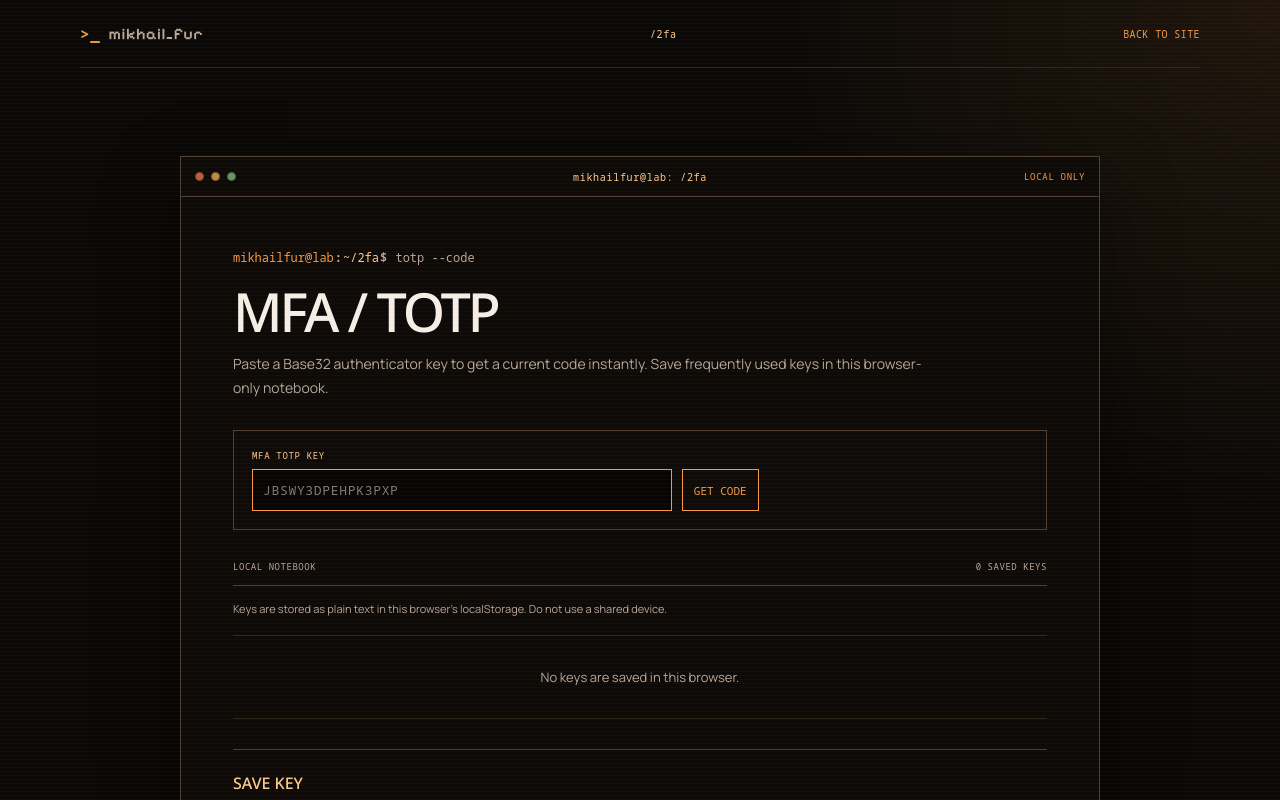
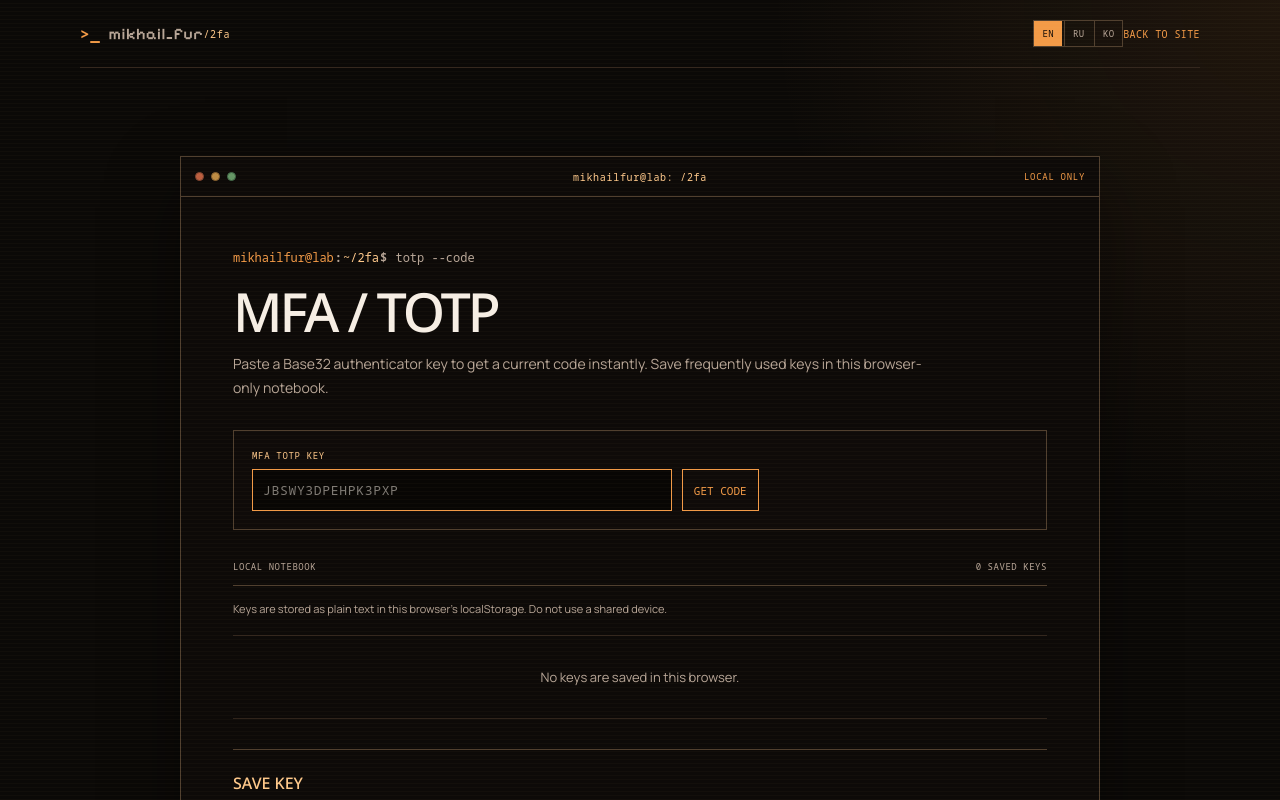
Before and after one commit to mikhailfur/mikhailfur, a Next.js app: page /2fa in a window 1280 px wide. Shown: the top 800 px of the page. Built offline with nearby package versions, Linux system fonts and the light colour scheme; a small style sheet from the web is missing; a web font is replaced by a local one.

Commit message:
little fixes

```diff
--- a/src/app/globals.css
+++ b/src/app/globals.css
@@ -791,12 +791,13 @@ section[id] { scroll-margin-top: 96px; } body.reader-open { overflow: hidden; }
 .twofa-panel { display: grid; gap: 17px; max-width: 660px; margin-top: 30px; padding: 22px; border: 1px solid var(--line-strong); background: rgba(16, 13, 10, .76); }.twofa-panel label, .twofa-add label { display: grid; gap: 7px; color: var(--orange-soft); font-size: 9px; letter-spacing: .075em; }.twofa-panel input, .twofa-panel textarea, .twofa-add input, .twofa-add select { width: 100%; border: 1px solid var(--line-strong); outline: 0; background: #080604; color: var(--text); caret-color: var(--orange); font: 13px var(--terminal); }.twofa-panel input, .twofa-add input, .twofa-add select { min-height: 40px; padding: 9px 10px; }.twofa-panel textarea { min-height: 92px; padding: 12px; resize: vertical; line-height: 1.75; }.twofa-panel input:focus, .twofa-panel textarea:focus, .twofa-add input:focus, .twofa-add select:focus { border-color: var(--orange); }.twofa-panel p { margin: 0; color: var(--muted); font: 12px / 1.6 var(--body); }.twofa-warning { color: var(--orange-soft) !important; }
 .twofa-file-label { position: relative; display: block !important; overflow: hidden; padding: 11px 12px; border: 1px dashed var(--line-strong); color: var(--muted) !important; cursor: pointer; }.twofa-file-label:hover { border-color: var(--orange); color: var(--orange-soft) !important; }.twofa-file-label input { position: absolute; inset: 0; opacity: 0; cursor: pointer; }.twofa-file-label span { margin-top: 5px; font-size: 10px; }
 .twofa-vault { margin-top: 30px; }.twofa-toolbar { display: flex; justify-content: space-between; gap: 16px; align-items: center; padding: 0 0 12px; border-bottom: 1px solid var(--line-strong); color: var(--muted); font-size: 9px; letter-spacing: .06em; }.twofa-toolbar > div { display: flex; gap: 13px; }.twofa-text-button { padding: 0; border: 0; background: transparent; color: var(--orange); font: 10px var(--terminal); letter-spacing: .04em; }.twofa-text-button:hover, .twofa-text-button:focus-visible { color: var(--orange-soft); outline: 0; text-decoration: underline; text-underline-offset: 4px; }
+.twofa-language-switcher { display: flex; gap: 2px; margin-left: auto; border: 1px solid var(--line-strong); }.twofa-language-switcher button { min-width: 28px; min-height: 25px; padding: 0 6px; border: 0; border-left: 1px solid var(--line-strong); background: transparent; color: var(--muted); cursor: pointer; font: 9px var(--terminal); letter-spacing: .04em; }.twofa-language-switcher button:first-child { border-left: 0; }.twofa-language-switcher button:hover, .twofa-language-switcher button:focus-visible { color: var(--orange-soft); outline: 1px solid var(--orange); outline-offset: -1px; }.twofa-language-switcher button[aria-pressed="true"] { background: var(--orange); color: #160e08; }
 .twofa-note { max-width: 68ch; margin: 14px 0 0; color: var(--muted); font: 11px / 1.55 var(--body); }
 .twofa-grid { display: grid; grid-template-columns: repeat(2, minmax(0, 1fr)); gap: 12px; margin: 18px 0 30px; }.twofa-card { display: grid; gap: 18px; min-height: 192px; padding: 17px; border: 1px solid var(--line-strong); background: linear-gradient(135deg, #120e0a, #0c0907); }.twofa-card-head { display: flex; justify-content: space-between; align-items: start; gap: 14px; }.twofa-card-head div { display: grid; gap: 4px; min-width: 0; }.twofa-card-head strong { overflow: hidden; color: var(--text); font-size: 14px; text-overflow: ellipsis; white-space: nowrap; }.twofa-card-head span { overflow: hidden; color: var(--muted); font: 10px var(--body); text-overflow: ellipsis; white-space: nowrap; }.twofa-code { display: grid; gap: 5px; width: 100%; padding: 0; border: 0; background: transparent; color: var(--orange-soft); text-align: left; }.twofa-code span { font: 500 clamp(28px, 4vw, 42px) / 1 var(--display); letter-spacing: .05em; }.twofa-code small { color: var(--muted); font: 8px var(--terminal); letter-spacing: .1em; }.twofa-code:hover span, .twofa-code:focus-visible span { color: var(--orange); outline: 0; }.twofa-card footer { display: flex; justify-content: space-between; gap: 8px; color: var(--muted); font-size: 8px; letter-spacing: .04em; }.twofa-empty { grid-column: 1 / -1; margin: 0; padding: 32px 0; border-block: 1px solid var(--line); color: var(--muted); text-align: center; font: 13px var(--body); }
 .twofa-add { padding-top: 22px; border-top: 1px solid var(--line-strong); }.twofa-add h2 { margin: 0 0 18px; color: var(--orange-soft); font: 500 16px var(--display); }.twofa-form-grid { display: grid; grid-template-columns: repeat(3, 1fr); gap: 13px; margin-bottom: 18px; }.twofa-form-grid .twofa-wide { grid-column: span 3; }
 .twofa-form-grid.twofa-simple-form { grid-template-columns: 1fr 1fr; max-width: 620px; }
 @keyframes twofa-blink { 50% { opacity: .35; } }
-@media (max-width: 640px) { .twofa-shell { padding: 0 12px 26px; }.twofa-topbar { min-height: 56px; }.twofa-window { margin-top: 22px; }.twofa-window-bar { grid-template-columns: auto 1fr; }.twofa-window-bar > span:nth-child(2) { justify-self: end; }.twofa-status { display: none; }.twofa-content { padding: 22px 15px; }.twofa-grid, .twofa-form-grid, .twofa-quick { grid-template-columns: 1fr; }.twofa-quick form { flex-direction: column; align-items: stretch; }.twofa-quick .twofa-code { padding: 14px 0 0; border-top: 1px solid var(--line); border-left: 0; }.twofa-form-grid .twofa-wide { grid-column: auto; }.twofa-card { min-height: 176px; }.twofa-toolbar { align-items: start; flex-direction: column; }.twofa-choice .button { width: 100%; justify-content: center; }.twofa-card footer { flex-direction: column; } }
+@media (max-width: 640px) { .twofa-shell { padding: 0 12px 26px; }.twofa-topbar { min-height: 56px; gap: 9px; }.twofa-topbar > .brand { min-width: 0; overflow: hidden; text-overflow: ellipsis; white-space: nowrap; }.twofa-topbar > :nth-child(2), .twofa-topbar > .twofa-text-button { display: none; }.twofa-language-switcher { margin-left: auto; }.twofa-window { margin-top: 22px; }.twofa-window-bar { grid-template-columns: auto 1fr; }.twofa-window-bar > span:nth-child(2) { justify-self: end; }.twofa-status { display: none; }.twofa-content { padding: 22px 15px; }.twofa-grid, .twofa-form-grid, .twofa-quick { grid-template-columns: 1fr; }.twofa-quick form { flex-direction: column; align-items: stretch; }.twofa-quick .twofa-code { padding: 14px 0 0; border-top: 1px solid var(--line); border-left: 0; }.twofa-form-grid .twofa-wide { grid-column: auto; }.twofa-card { min-height: 176px; }.twofa-toolbar { align-items: start; flex-direction: column; }.twofa-choice .button { width: 100%; justify-content: center; }.twofa-card footer { flex-direction: column; } }
 
 /* Fullscreen Terminal & Miyabi AI Overlay Styles */
 .terminal-fullscreen-trigger {
--- a/src/components/twofa/two-factor-notebook.tsx
+++ b/src/components/twofa/two-factor-notebook.tsx
@@ -1,23 +1,41 @@
 "use client";
 
 import Link from "next/link";
-import { FormEvent, useEffect, useState } from "react";
+import { FormEvent, useEffect, useState, useSyncExternalStore } from "react";
 import { getTotpCode, normalizeSecret, type TotpEntry } from "@/utils/totp";
 import { playBeepSound, playKeyClickSound, playSuccessSound } from "@/utils/sfx";
 
 type Language = "en" | "ru" | "ko";
 type Copy = Record<string, string>;
 const storageKey = "mikhailfur.twofa.notebook";
+const languageListeners = new Set<() => void>();
+let currentLanguage: Language = "en";
 
 const copy: Record<Language, Copy> = {
-  en: { title: "MFA / TOTP", lead: "Paste a Base32 authenticator key to get a current code instantly. Save frequently used keys in this browser-only notebook.", key: "MFA TOTP KEY", getCode: "GET CODE", code: "CURRENT CODE", refresh: "REFRESH", notebook: "LOCAL NOTEBOOK", saved: "SAVED KEYS", add: "SAVE KEY", name: "NAME", secret: "KEY", remove: "REMOVE", empty: "No keys are saved in this browser.", local: "LOCAL ONLY", back: "BACK TO SITE", invalid: "Enter a valid Base32 TOTP key.", copied: "Code copied", note: "Keys are stored as plain text in this browser's localStorage. Do not use a shared device.", expires: "NEXT CODE" },
-  ru: { title: "MFA / TOTP", lead: "Вставьте Base32-ключ аутентификатора, чтобы сразу получить текущий код. Часто используемые ключи можно сохранить в локальном блокноте браузера.", key: "MFA TOTP КЛЮЧ", getCode: "ПОЛУЧИТЬ КОД", code: "ТЕКУЩИЙ КОД", refresh: "ОБНОВЛЕНИЕ", notebook: "ЛОКАЛЬНЫЙ БЛОКНОТ", saved: "СОХРАНЁННЫЕ КЛЮЧИ", add: "СОХРАНИТЬ КЛЮЧ", name: "ИМЯ", secret: "КЛЮЧ", remove: "УДАЛИТЬ", empty: "В этом браузере ещё нет сохранённых ключей.", local: "ТОЛЬКО ЛОКАЛЬНО", back: "НАЗАД НА САЙТ", invalid: "Введите корректный Base32 TOTP-ключ.", copied: "Код скопирован", note: "Ключи сохраняются открытым текстом в localStorage браузера. Не используйте общий компьютер.", expires: "СЛЕДУЮЩИЙ КОД" },
-  ko: { title: "MFA / TOTP", lead: "Base32 인증기 키를 붙여 넣어 현재 코드를 즉시 확인하세요. 자주 쓰는 키는 이 브라우저 전용 노트에 저장할 수 있습니다.", key: "MFA TOTP 키", getCode: "코드 보기", code: "현재 코드", refresh: "새로고침", notebook: "로컬 노트", saved: "저장된 키", add: "키 저장", name: "이름", secret: "키", remove: "제거", empty: "이 브라우저에 저장된 키가 없습니다.", local: "로컬 전용", back: "사이트로 돌아가기", invalid: "유효한 Base32 TOTP 키를 입력하세요.", copied: "코드가 복사됨", note: "키는 이 브라우저의 localStorage에 일반 텍스트로 저장됩니다. 공용 기기에서는 사용하지 마세요.", expires: "다음 코드" },
+  en: { title: "MFA / TOTP", lead: "Paste a Base32 authenticator key to get a current code instantly. Save frequently used keys in this browser-only notebook.", key: "MFA TOTP KEY", getCode: "GET CODE", code: "CURRENT CODE", refresh: "REFRESH", notebook: "LOCAL NOTEBOOK", saved: "SAVED KEYS", add: "SAVE KEY", name: "NAME", secret: "KEY", remove: "REMOVE", empty: "No keys are saved in this browser.", local: "LOCAL ONLY", language: "LANGUAGE", back: "BACK TO SITE", invalid: "Enter a valid Base32 TOTP key.", copied: "Code copied", note: "Keys are stored as plain text in this browser's localStorage. Do not use a shared device.", expires: "NEXT CODE" },
+  ru: { title: "MFA / TOTP", lead: "Вставьте Base32-ключ аутентификатора, чтобы сразу получить текущий код. Часто используемые ключи можно сохранить в локальном блокноте браузера.", key: "MFA TOTP КЛЮЧ", getCode: "ПОЛУЧИТЬ КОД", code: "ТЕКУЩИЙ КОД", refresh: "ОБНОВЛЕНИЕ", notebook: "ЛОКАЛЬНЫЙ БЛОКНОТ", saved: "СОХРАНЁННЫЕ КЛЮЧИ", add: "СОХРАНИТЬ КЛЮЧ", name: "ИМЯ", secret: "КЛЮЧ", remove: "УДАЛИТЬ", empty: "В этом браузере ещё нет сохранённых ключей.", local: "ТОЛЬКО ЛОКАЛЬНО", language: "ЯЗЫК", back: "НАЗАД НА САЙТ", invalid: "Введите корректный Base32 TOTP-ключ.", copied: "Код скопирован", note: "Ключи сохраняются открытым текстом в localStorage браузера. Не используйте общий компьютер.", expires: "СЛЕДУЮЩИЙ КОД" },
+  ko: { title: "MFA / TOTP", lead: "Base32 인증기 키를 붙여 넣어 현재 코드를 즉시 확인하세요. 자주 쓰는 키는 이 브라우저 전용 노트에 저장할 수 있습니다.", key: "MFA TOTP 키", getCode: "코드 보기", code: "현재 코드", refresh: "새로고침", notebook: "로컬 노트", saved: "저장된 키", add: "키 저장", name: "이름", secret: "키", remove: "제거", empty: "이 브라우저에 저장된 키가 없습니다.", local: "로컬 전용", language: "언어", back: "사이트로 돌아가기", invalid: "유효한 Base32 TOTP 키를 입력하세요.", copied: "코드가 복사됨", note: "키는 이 브라우저의 localStorage에 일반 텍스트로 저장됩니다. 공용 기기에서는 사용하지 마세요.", expires: "다음 코드" },
 };
 
 function readLanguage(): Language {
   const stored = typeof window === "undefined" ? null : localStorage.getItem("terminal-blog.language");
-  return stored === "ru" || stored === "ko" ? stored : "en";
+  if (stored === "en" || stored === "ru" || stored === "ko") currentLanguage = stored;
+  return currentLanguage;
+}
+
+function subscribeToLanguage(listener: () => void) {
+  languageListeners.add(listener);
+  return () => languageListeners.delete(listener);
+}
+
+function saveLanguage(nextLanguage: Language) {
+  currentLanguage = nextLanguage;
+  try {
+    localStorage.setItem("terminal-blog.language", nextLanguage);
+  } catch {
+    // The current-page choice remains available when browser storage is unavailable.
+  }
+  languageListeners.forEach((listener) => listener());
 }
 
 function readNotebook() {
@@ -54,7 +72,8 @@ function Code({ entry, text }: { entry: Pick<TotpEntry, "secret" | "digits" | "p
 }
 
 export function TwoFactorNotebook() {
-  const [language] = useState(readLanguage);
+  // The server snapshot keeps the hydration render deterministic; the browser preference follows after hydration.
+  const language = useSyncExternalStore<Language>(subscribeToLanguage, readLanguage, () => "en");
   const text = copy[language];
   const [quickKey, setQuickKey] = useState("");
   const [quickEntry, setQuickEntry] = useState<Pick<TotpEntry, "secret" | "digits" | "period" | "algorithm"> | null>(null);
@@ -66,6 +85,9 @@ export function TwoFactorNotebook() {
     const timer = window.setTimeout(() => setEntries(readNotebook()), 0);
     return () => window.clearTimeout(timer);
   }, []);
+  const changeLanguage = (nextLanguage: Language) => {
+    saveLanguage(nextLanguage);
+  };
   const setNotebook = (next: TotpEntry[]) => { setEntries(next); saveNotebook(next); };
   const calculate = (event: FormEvent) => {
     event.preventDefault();
@@ -83,7 +105,7 @@ export function TwoFactorNotebook() {
   const remove = (id: string) => { setNotebook(entries.filter((entry) => entry.id !== id)); playKeyClickSound(); };
 
   return <main className="twofa-shell">
-    <nav className="twofa-topbar"><Link href="/" className="brand"><span className="brand-mark">&gt;_</span> mikhail_fur</Link><span>/2fa</span><Link href="/" className="twofa-text-button">{text.back}</Link></nav>
+    <nav className="twofa-topbar"><Link href="/" className="brand"><span className="brand-mark">&gt;_</span> mikhail_fur</Link><span>/2fa</span><div className="twofa-language-switcher" aria-label={text.language}>{(["en", "ru", "ko"] as Language[]).map((item) => <button key={item} type="button" onClick={() => changeLanguage(item)} aria-pressed={language === item}>{item.toUpperCase()}</button>)}</div><Link href="/" className="twofa-text-button">{text.back}</Link></nav>
     <section className="twofa-window" aria-labelledby="twofa-title"><header className="twofa-window-bar"><span className="terminal-frame-controls" aria-hidden="true"><i /><i /><i /></span><span>mikhailfur@lab: /2fa</span><span className="twofa-status">{text.local}</span></header><div className="twofa-content">
       <header className="twofa-intro"><p className="command-line"><span className="prompt"><span>mikhailfur@lab</span><b>:</b><em>~/2fa</em><b>$</b> totp --code</span></p><h1 id="twofa-title">{text.title}</h1><p>{text.lead}</p></header>
       <section className="twofa-quick"><form onSubmit={calculate}><label>{text.key}<input value={quickKey} onChange={(event) => setQuickKey(event.target.value)} placeholder="JBSWY3DPEHPK3PXP" spellCheck={false} autoComplete="off" autoFocus /></label><button className="button button-primary">{text.getCode}</button></form>{quickEntry && <Code entry={quickEntry} text={text} />}{notice && <p className="twofa-error" role="alert">{notice}</p>}</section>
```
Also changed, not shown: 1 other file (tests, documents, lock files or other folders).
